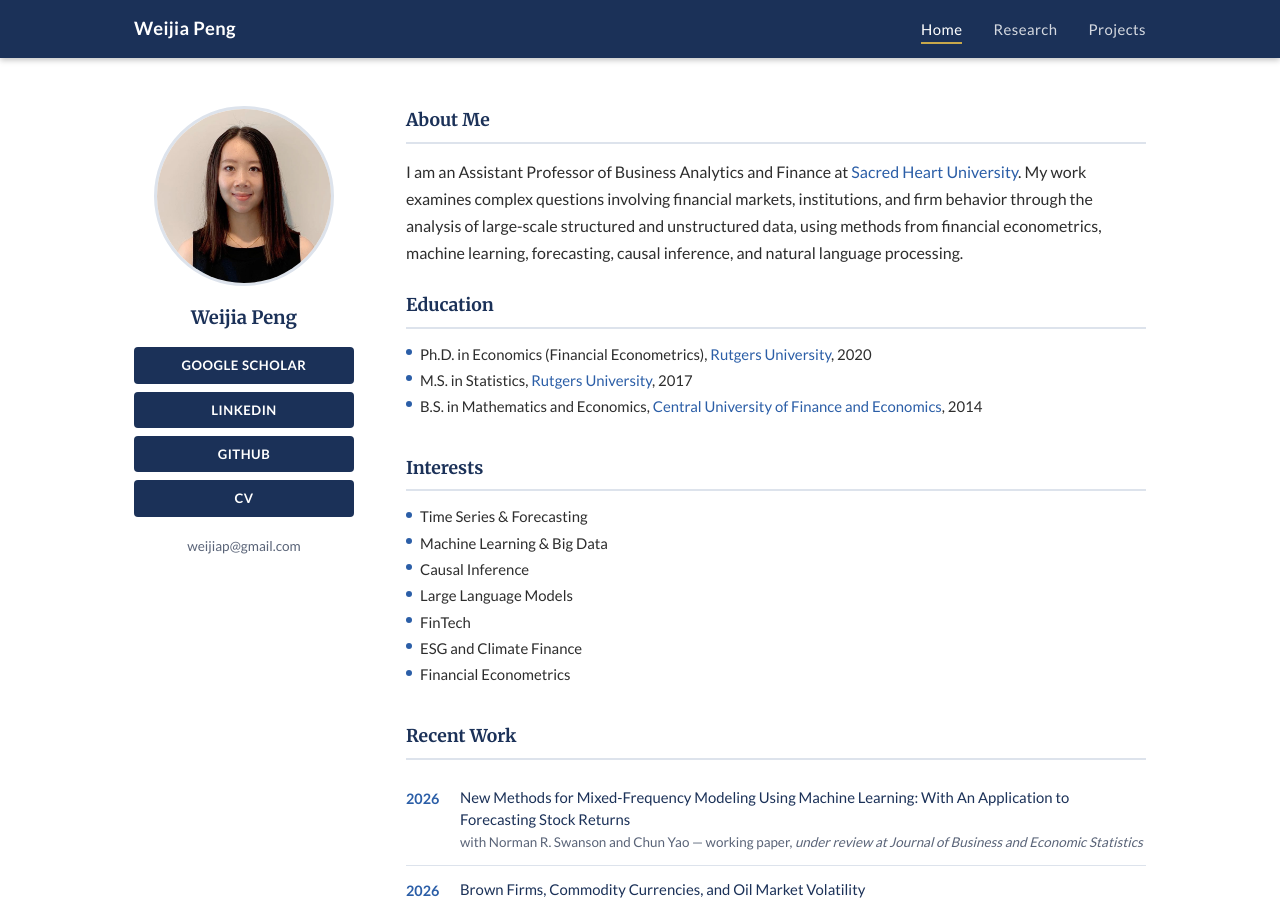
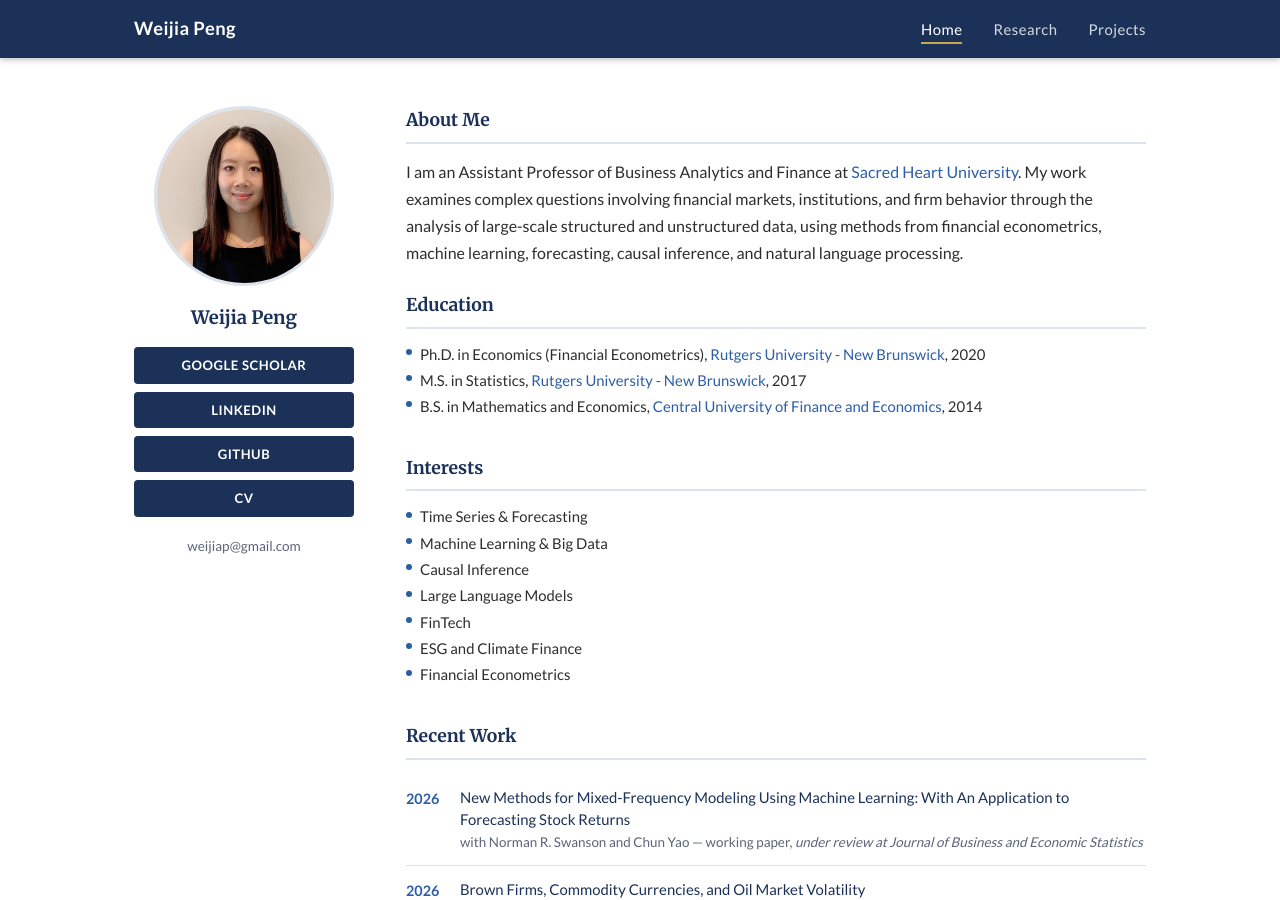
Before and after one commit to weijiap/weijiap.github.io, a Jekyll site: the page built from index.html, in a window 1280 px wide and 900 px high. Built offline with Jekyll 4.4.1, drawn with Linux system fonts in a browser that asks for light colours.

Commit message:
Update Rutgers University to Rutgers University - New Brunswick
Co-Authored-By: Claude Sonnet 4.6 <noreply@anthropic.com>

```diff
--- a/index.html
+++ b/index.html
@@ -47,8 +47,8 @@ title: Home
     <section class="edu-section">
       <h2>Education</h2>
       <ul class="interest-list">
-        <li>Ph.D. in Economics (Financial Econometrics), <a href="https://newbrunswick.rutgers.edu/" target="_blank" rel="noopener">Rutgers University</a>, 2020</li>
-        <li>M.S. in Statistics, <a href="https://newbrunswick.rutgers.edu/" target="_blank" rel="noopener">Rutgers University</a>, 2017</li>
+        <li>Ph.D. in Economics (Financial Econometrics), <a href="https://newbrunswick.rutgers.edu/" target="_blank" rel="noopener">Rutgers University - New Brunswick</a>, 2020</li>
+        <li>M.S. in Statistics, <a href="https://newbrunswick.rutgers.edu/" target="_blank" rel="noopener">Rutgers University - New Brunswick</a>, 2017</li>
         <li>B.S. in Mathematics and Economics, <a href="http://www.cufe.edu.cn/" target="_blank" rel="noopener">Central University of Finance and Economics</a>, 2014</li>
       </ul>
     </section>
```
